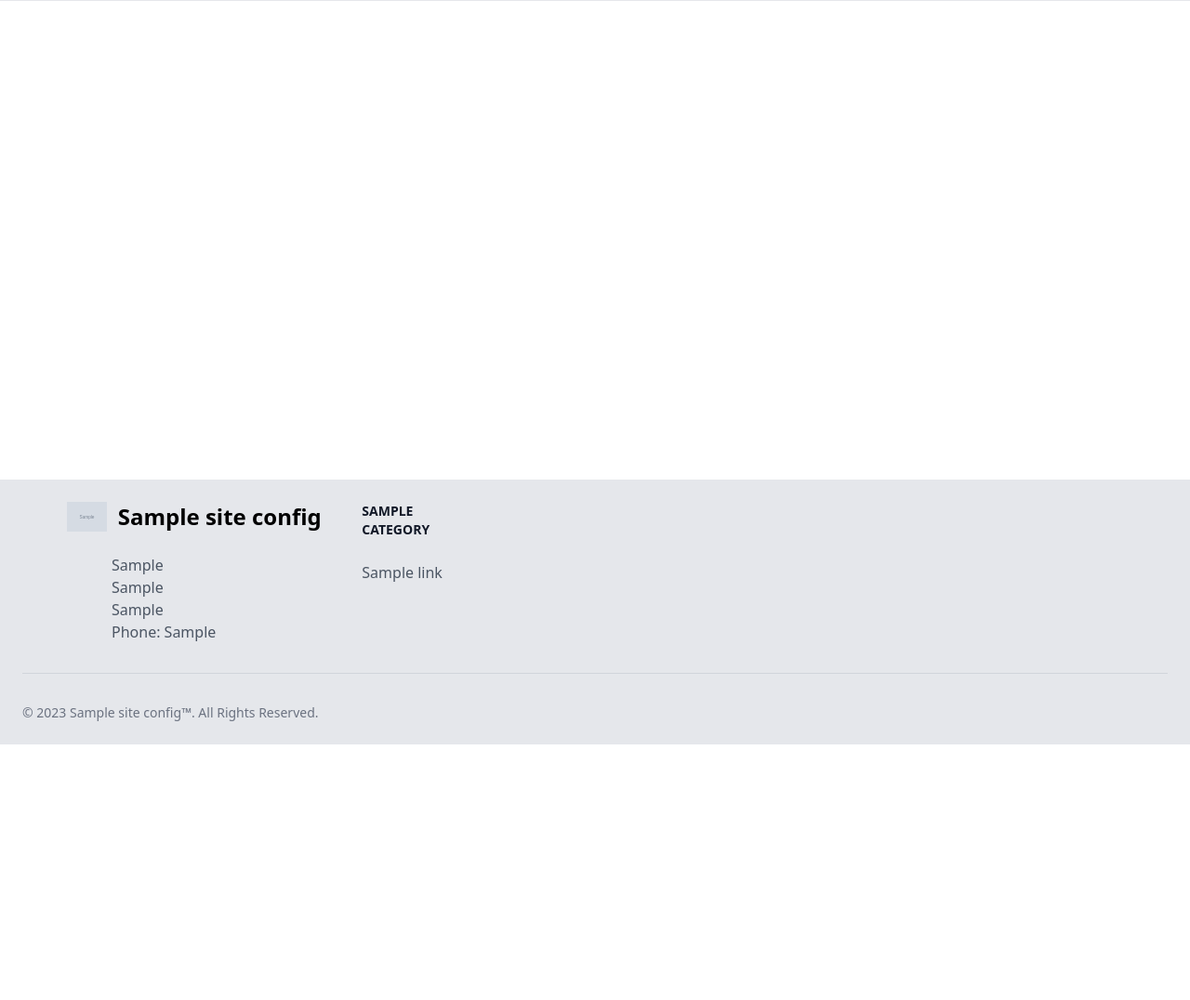
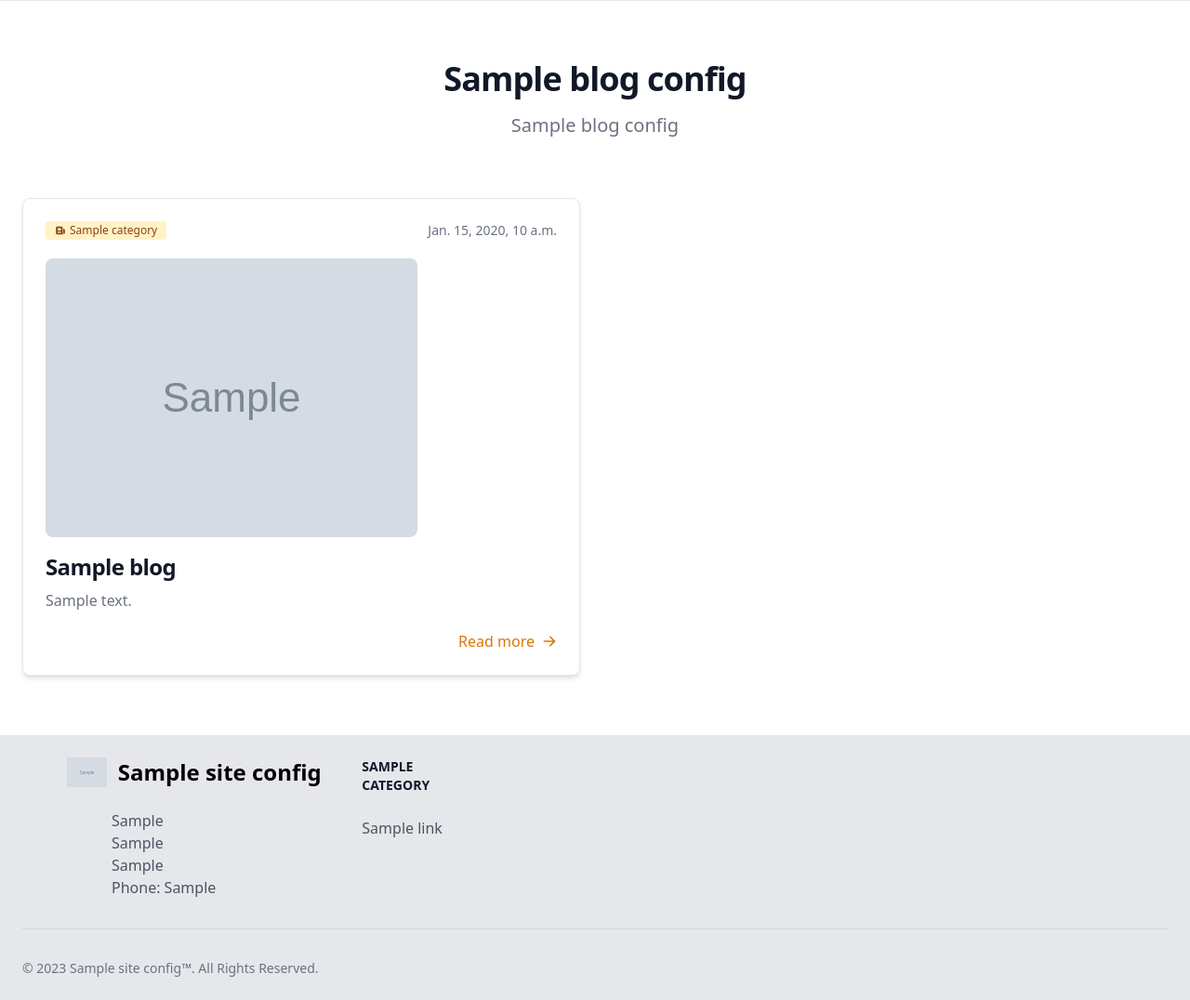
Before and after one commit to aahnik/unison, a Django app: template src/blog/templates/blog/list.html in a window 1280 px wide. Shown: the part 72-1148 px from the top of the page at 93% size. Before the commit the page ends 873 px from the top, so only its background shows below. Run offline with Django 4.2, Linux system fonts and the light colour scheme; the template is opened without the code that fills it: most values are stand-ins (such as "Sample title", 1, 10 or a date in 2020); grey boxes marked "Sample" are stand-in pictures; style sheets or scripts are compiled from the project's sources; some libraries are stand-ins or nearby versions.

Commit message:
feature/aahq-52-initial-blog-list-page

```diff
--- a/src/blog/models.py
+++ b/src/blog/models.py
@@ -4,6 +4,7 @@ from ckeditor_uploader.fields import RichTextUploadingField
 from utils.slugs import generate_unique_slug
 from django.utils.html import format_html
 from utils.images import upload_image_to
+from solo.models import SingletonModel
 
 User = get_user_model()
 
@@ -45,3 +46,8 @@ class BlogPost(models.Model):
         return format_html(
             f'<a href="{self.get_absolute_url()}" target="_blank">View Page</a>'
         )
+
+
+class BlogPageConfig(SingletonModel):
+    title = models.CharField(max_length=1024, default="Our Blog")
+    subtitle = models.TextField(max_length=4096, default="Here lives our blog")
--- a/src/blog/templates/blog/list.html
+++ b/src/blog/templates/blog/list.html
@@ -2,5 +2,73 @@
 {% block title %} Blogs {% endblock title%}
 {%block content %}
 
+<section class="bg-white dark:bg-gray-900">
+    <div class="py-8 px-4 mx-auto max-w-screen-xl lg:py-16 lg:px-6">
+        <div class="mx-auto max-w-screen-sm text-center lg:mb-16 mb-8">
+            <h2 class="mb-4 text-3xl lg:text-4xl tracking-tight font-extrabold text-gray-900 dark:text-white">
+                {{blog_config.title}}
+            </h2>
+            <p class="font-light text-gray-500 sm:text-xl dark:text-gray-400">
+                {{blog_config.subtitle}}
+            </p>
+        </div>
+        <div class="grid gap-8 lg:grid-cols-2">
+            {% for blog in blogs %}
+            <article
+                class="p-6 bg-white rounded-lg border border-gray-200 shadow-md dark:bg-gray-800 dark:border-gray-700">
+                <div class="flex justify-between items-center mb-5 text-gray-500">
+                    <span
+                        class="bg-primary-100 text-primary-800 text-xs font-medium inline-flex items-center px-2.5 py-0.5 rounded dark:bg-primary-200 dark:text-primary-800">
+                        <svg class="mr-1 w-3 h-3" fill="currentColor" viewBox="0 0 20 20"
+                            xmlns="http://www.w3.org/2000/svg">
+                            <path fill-rule="evenodd"
+                                d="M2 5a2 2 0 012-2h8a2 2 0 012 2v10a2 2 0 002 2H4a2 2 0 01-2-2V5zm3 1h6v4H5V6zm6 6H5v2h6v-2z"
+                                clip-rule="evenodd"></path>
+                            <path d="M15 7h1a2 2 0 012 2v5.5a1.5 1.5 0 01-3 0V7z"></path>
+                        </svg>
+                        {% if blog.category %}
+                        {{blog.category}}
+                        {% else %}
+                        Article
+                        {% endif %}
+                    </span>
+                    <span class="text-sm">{{blog.created_at}}</span>
+                </div>
+                {% if blog.cover_image %}
+                <div>
+                    <img class="my-4 h-auto rounded-lg dark:shadow-gray-800" src="{{blog.cover_image.url}}"
+                        alt="image description">
+                </div>
+                {%endif%}
+                <h2 class="mb-2 text-2xl font-bold tracking-tight text-gray-900 dark:text-white"><a
+                        href="{{blog.slug}}">{{blog.title}}</a></h2>
+                <p class="mb-5 font-light text-gray-500 dark:text-gray-400">
+                    {{blog.summary}}
+                </p>
+                <div class="flex justify-between items-center">
+                    <div class="flex items-center space-x-4">
+                        <img class="hidden w-7 h-7 rounded-full"
+                            src="https://flowbite.s3.amazonaws.com/blocks/marketing-ui/avatars/bonnie-green.png"
+                            alt="Bonnie Green avatar" />
+                        <span class="hidden font-medium dark:text-white">
+                            Bonnie Green
+                        </span>
+                    </div>
+                    <a href="{{blog.slug}}"
+                        class="inline-flex items-center font-medium text-primary-600 dark:text-primary-500 hover:underline">
+                        Read more
+                        <svg class="ml-2 w-4 h-4" fill="currentColor" viewBox="0 0 20 20"
+                            xmlns="http://www.w3.org/2000/svg">
+                            <path fill-rule="evenodd"
+                                d="M10.293 3.293a1 1 0 011.414 0l6 6a1 1 0 010 1.414l-6 6a1 1 0 01-1.414-1.414L14.586 11H3a1 1 0 110-2h11.586l-4.293-4.293a1 1 0 010-1.414z"
+                                clip-rule="evenodd"></path>
+                        </svg>
+                    </a>
+                </div>
+            </article>
+            {% endfor %}
+        </div>
+    </div>
+</section>
 
 {% endblock %}
--- a/src/blog/views.py
+++ b/src/blog/views.py
@@ -1,6 +1,6 @@
 from django.shortcuts import render
 from django.http import HttpRequest
-from .models import BlogPost
+from .models import BlogPost, BlogPageConfig
 
 import logging
 
@@ -9,7 +9,8 @@ log = logging.getLogger(__name__)
 
 def blog_list(request: HttpRequest):
     blogs = BlogPost.objects.all()
-    context = {"blogs": blogs}
+    blog_config = BlogPageConfig.get_solo()
+    context = {"blogs": blogs, "blog_config": blog_config}
     return render(request, "blog/list.html", context=context)
 
 
```
Also changed, not shown: src/blog/admin.py (+7 -1 lines), src/blog/migrations/0007_blogpageconfig_alter_blogpost_summary.py (added).
